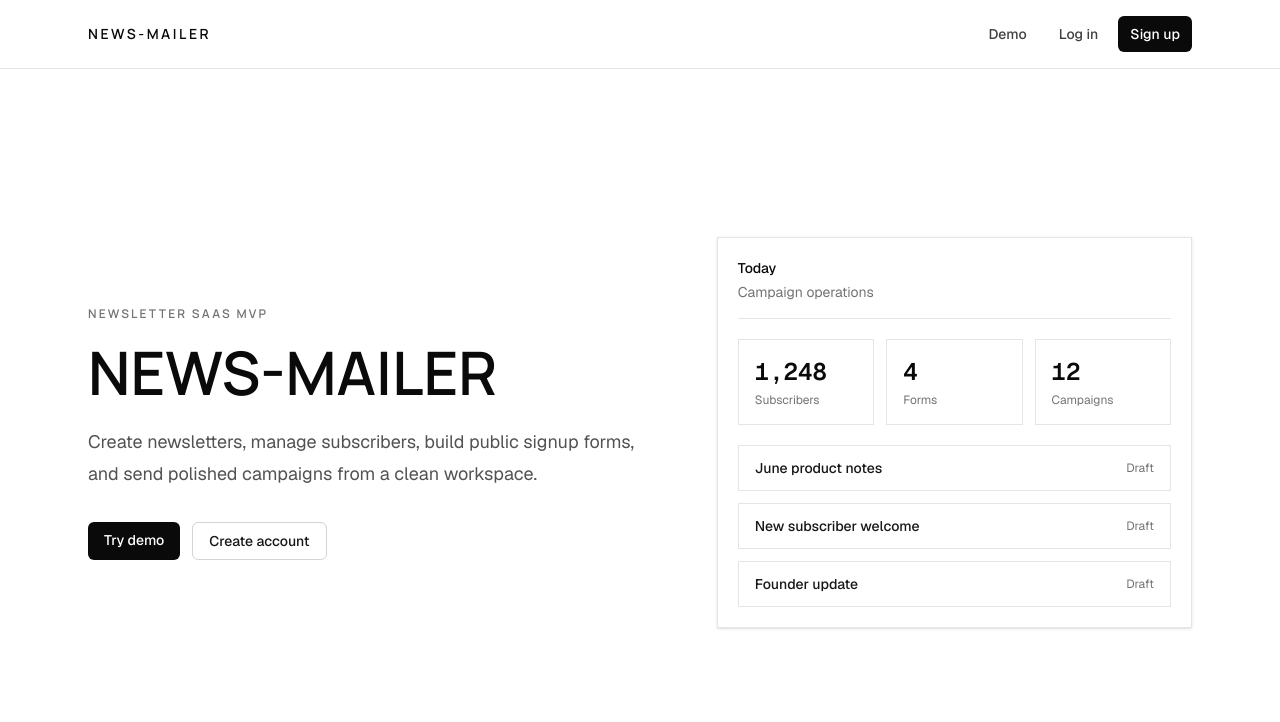
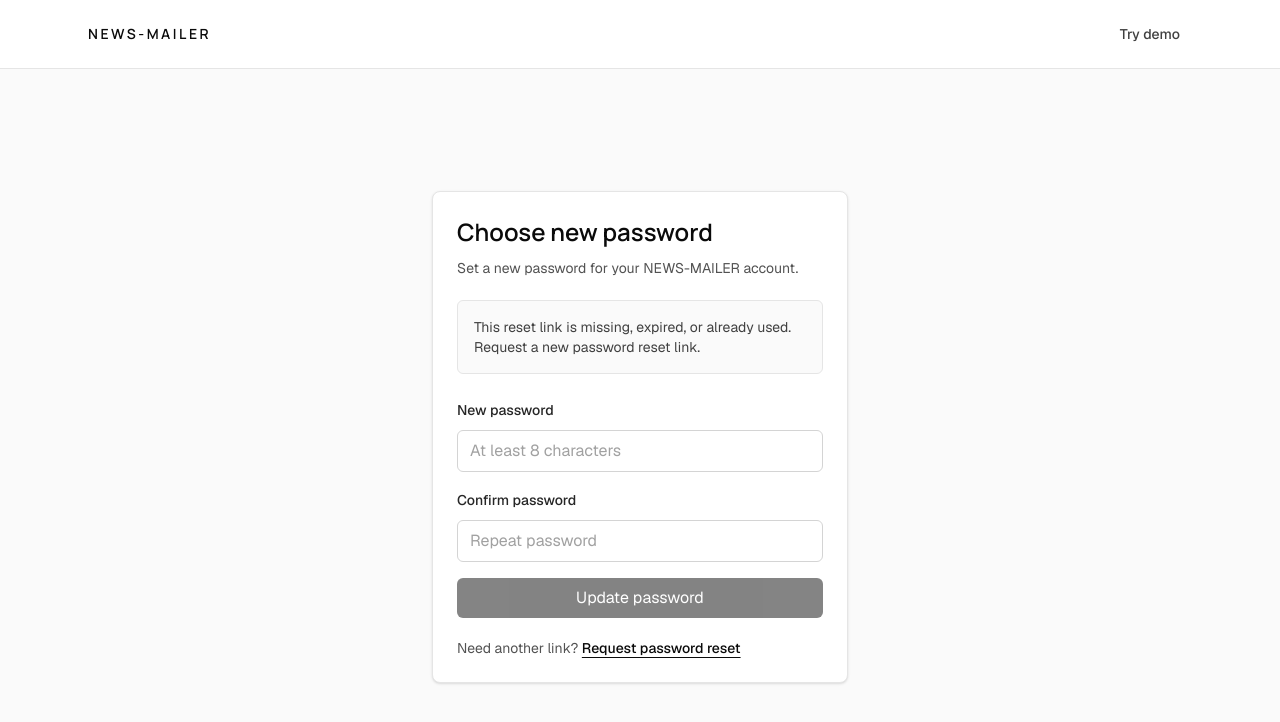
Before and after one commit to AjvorHardi/news-mailer, a React (Vite) app: page /reset-password in a window 1280 px wide. Before the commit this address led to /. Shown: the top 722 px of the page. Built offline with nearby package versions, Linux system fonts and the light colour scheme; no server answers.

Commit message:
feat: add password reset flow

```diff
--- a/src/app/router/AppRouter.tsx
+++ b/src/app/router/AppRouter.tsx
@@ -5,6 +5,8 @@ import { PublicLayout } from '../layouts/PublicLayout';
 import { ProtectedRoute } from './ProtectedRoute';
 import { LoginPage } from '../../features/auth/LoginPage';
 import { RegisterPage } from '../../features/auth/RegisterPage';
+import { ForgotPasswordPage } from '../../features/auth/ForgotPasswordPage';
+import { ResetPasswordPage } from '../../features/auth/ResetPasswordPage';
 import { DemoHomePage } from '../../features/demo/DemoHomePage';
 import { DemoActivityPage } from '../../features/demo/DemoActivityPage';
 import { DemoCampaignsPage } from '../../features/demo/DemoCampaignsPage';
@@ -46,6 +48,8 @@ export function AppRouter() {
       <Route element={<AuthLayout />}>
         <Route path="login" element={<LoginPage />} />
         <Route path="register" element={<RegisterPage />} />
+        <Route path="forgot-password" element={<ForgotPasswordPage />} />
+        <Route path="reset-password" element={<ResetPasswordPage />} />
       </Route>
 
       <Route element={<ProtectedRoute />}>
--- a/src/features/auth/AuthProvider.tsx
+++ b/src/features/auth/AuthProvider.tsx
@@ -78,6 +78,24 @@ export function AuthProvider({ children }: AuthProviderProps) {
 
         return { needsEmailConfirmation: !data.session };
       },
+      requestPasswordReset: async (email: string, redirectTo: string) => {
+        const client = requireSupabaseClient();
+        const { error } = await client.auth.resetPasswordForEmail(email, {
+          redirectTo,
+        });
+
+        if (error) {
+          throw error;
+        }
+      },
+      updatePassword: async (password: string) => {
+        const client = requireSupabaseClient();
+        const { error } = await client.auth.updateUser({ password });
+
+        if (error) {
+          throw error;
+        }
+      },
     }),
     [isLoading, session],
   );
--- /dev/null
+++ b/src/features/auth/ForgotPasswordPage.tsx
@@ -0,0 +1,83 @@
+import { Link } from 'react-router';
+import { useState } from 'react';
+import { useForm } from 'react-hook-form';
+import { zodResolver } from '@hookform/resolvers/zod';
+import { z } from 'zod';
+import { Button } from '../../shared/ui/Button';
+import { Input } from '../../shared/ui/Input';
+import { useAuth } from './authContext';
+
+const forgotPasswordSchema = z.object({
+  email: z.email('Use a valid email address'),
+});
+
+type ForgotPasswordFormInput = z.input<typeof forgotPasswordSchema>;
+type ForgotPasswordFormValues = z.output<typeof forgotPasswordSchema>;
+
+export function ForgotPasswordPage() {
+  const { isConfigured, isLoading, requestPasswordReset } = useAuth();
+  const [authError, setAuthError] = useState<string | null>(null);
+  const [didSubmit, setDidSubmit] = useState(false);
+  const {
+    formState: { errors, isSubmitting },
+    handleSubmit,
+    register,
+  } = useForm<ForgotPasswordFormInput, unknown, ForgotPasswordFormValues>({
+    resolver: zodResolver(forgotPasswordSchema),
+    defaultValues: {
+      email: '',
+    },
+  });
+  const isDisabled = !isConfigured || isLoading || isSubmitting;
+
+  return (
+    <section className="w-full rounded-lg border border-neutral-200 bg-white p-6 shadow-sm">
+      <h1 className="font-display text-2xl font-semibold text-neutral-950">Reset password</h1>
+      <p className="mt-2 text-sm leading-6 text-neutral-600">
+        Enter your account email and we will send a password reset link if the account exists.
+      </p>
+
+      {!isConfigured ? (
+        <div className="mt-5 rounded-md border border-neutral-200 bg-neutral-50 p-4 text-sm text-neutral-700">
+          Supabase is not configured. Add VITE_SUPABASE_URL and VITE_SUPABASE_ANON_KEY to your local env file.
+        </div>
+      ) : null}
+
+      {didSubmit ? (
+        <div className="mt-5 rounded-md border border-neutral-200 bg-neutral-50 p-4 text-sm text-neutral-700">
+          If an account exists for that email, a reset link has been sent.
+        </div>
+      ) : null}
+
+      <form
+        className="mt-6 space-y-4"
+        onSubmit={handleSubmit(async (values) => {
+          setAuthError(null);
+          setDidSubmit(false);
+
+          try {
+            await requestPasswordReset(values.email, `${window.location.origin}/reset-password`);
+            setDidSubmit(true);
+          } catch (error) {
+            setAuthError(error instanceof Error ? error.message : 'Password reset request failed');
+          }
+        })}
+      >
+        <div>
+          <Input label="Email" type="email" placeholder="you@example.com" disabled={isDisabled} {...register('email')} />
+          {errors.email ? <p className="mt-2 text-sm text-red-600">{errors.email.message}</p> : null}
+        </div>
+        {authError ? <p className="text-sm text-red-600">{authError}</p> : null}
+        <Button type="submit" disabled={isDisabled} className="w-full">
+          {isSubmitting ? 'Sending reset link...' : 'Send reset link'}
+        </Button>
+      </form>
+      <p className="mt-5 text-sm text-neutral-600">
+        Remembered it?{' '}
+        <Link to="/login" className="font-medium text-neutral-950 underline underline-offset-4">
+          Log in
+        </Link>
+      </p>
+    </section>
+  );
+}
--- a/src/features/auth/LoginPage.tsx
+++ b/src/features/auth/LoginPage.tsx
@@ -20,6 +20,7 @@ export function LoginPage() {
   const navigate = useNavigate();
   const location = useLocation();
   const [authError, setAuthError] = useState<string | null>(null);
+  const didResetPassword = hasPasswordResetState(location.state);
   const {
     formState: { errors },
     handleSubmit,
@@ -42,6 +43,12 @@ export function LoginPage() {
     <section className="w-full rounded-lg border border-neutral-200 bg-white p-6 shadow-sm">
       <h1 className="font-display text-2xl font-semibold text-neutral-950">Log in</h1>
       <p className="mt-2 text-sm leading-6 text-neutral-600">Use your Supabase Auth email and password.</p>
+
+      {didResetPassword ? (
+        <div className="mt-5 rounded-md border border-neutral-200 bg-neutral-50 p-4 text-sm text-neutral-700">
+          Your password was updated. Log in with the new password.
+        </div>
+      ) : null}
 
       {!isConfigured ? (
         <div className="mt-5 rounded-md border border-neutral-200 bg-neutral-50 p-4 text-sm text-neutral-700">
@@ -67,8 +74,17 @@ export function LoginPage() {
           {errors.email ? <p className="mt-2 text-sm text-red-600">{errors.email.message}</p> : null}
         </div>
         <div>
-          <Input label="Password" type="password" placeholder="Password" disabled={!isConfigured || isLoading} {...register('password')} />
+          <Input
+            label="Password"
+            type="password"
+            placeholder="Password"
+            disabled={!isConfigured || isLoading}
+            {...register('password')}
+          />
           {errors.password ? <p className="mt-2 text-sm text-red-600">{errors.password.message}</p> : null}
+          <Link to="/forgot-password" className="mt-2 inline-block text-sm font-medium text-neutral-950 underline underline-offset-4">
+            Forgot password?
+          </Link>
         </div>
         {authError ? <p className="text-sm text-red-600">{authError}</p> : null}
         <Button type="submit" disabled={!isConfigured || isLoading} className="w-full">
@@ -100,3 +116,7 @@ function getRedirectPath(state: unknown) {
 
   return '/app';
 }
+
+function hasPasswordResetState(state: unknown) {
+  return Boolean(state && typeof state === 'object' && 'passwordReset' in state && state.passwordReset === true);
+}
--- /dev/null
+++ b/src/features/auth/ResetPasswordPage.tsx
@@ -0,0 +1,99 @@
+import { Link, useNavigate } from 'react-router';
+import { useState } from 'react';
+import { useForm } from 'react-hook-form';
+import { zodResolver } from '@hookform/resolvers/zod';
+import { z } from 'zod';
+import { Button } from '../../shared/ui/Button';
+import { Input } from '../../shared/ui/Input';
+import { useAuth } from './authContext';
+
+const resetPasswordSchema = z
+  .object({
+    password: z.string().min(8, 'Password must be at least 8 characters'),
+    confirmPassword: z.string().min(1, 'Confirm your password'),
+  })
+  .refine((values) => values.password === values.confirmPassword, {
+    message: 'Passwords do not match',
+    path: ['confirmPassword'],
+  });
+
+type ResetPasswordFormInput = z.input<typeof resetPasswordSchema>;
+type ResetPasswordFormValues = z.output<typeof resetPasswordSchema>;
+
+export function ResetPasswordPage() {
+  const { isConfigured, isLoading, signOut, updatePassword, user } = useAuth();
+  const navigate = useNavigate();
+  const [authError, setAuthError] = useState<string | null>(null);
+  const {
+    formState: { errors, isSubmitting },
+    handleSubmit,
+    register,
+  } = useForm<ResetPasswordFormInput, unknown, ResetPasswordFormValues>({
+    resolver: zodResolver(resetPasswordSchema),
+    defaultValues: {
+      password: '',
+      confirmPassword: '',
+    },
+  });
+  const canUpdate = Boolean(isConfigured && user);
+  const isDisabled = !canUpdate || isLoading || isSubmitting;
+
+  return (
+    <section className="w-full rounded-lg border border-neutral-200 bg-white p-6 shadow-sm">
+      <h1 className="font-display text-2xl font-semibold text-neutral-950">Choose new password</h1>
+      <p className="mt-2 text-sm leading-6 text-neutral-600">Set a new password for your NEWS-MAILER account.</p>
+
+      {!isConfigured ? (
+        <div className="mt-5 rounded-md border border-neutral-200 bg-neutral-50 p-4 text-sm text-neutral-700">
+          Supabase is not configured. Add VITE_SUPABASE_URL and VITE_SUPABASE_ANON_KEY to your local env file.
+        </div>
+      ) : null}
+
+      {!isLoading && isConfigured && !user ? (
+        <div className="mt-5 rounded-md border border-neutral-200 bg-neutral-50 p-4 text-sm text-neutral-700">
+          This reset link is missing, expired, or already used. Request a new password reset link.
+        </div>
+      ) : null}
+
+      <form
+        className="mt-6 space-y-4"
+        onSubmit={handleSubmit(async (values) => {
+          setAuthError(null);
+
+          try {
+            await updatePassword(values.password);
+            await signOut();
+            navigate('/login', { replace: true, state: { passwordReset: true } });
+          } catch (error) {
+            setAuthError(error instanceof Error ? error.message : 'Password update failed');
+          }
+        })}
+      >
+        <div>
+          <Input label="New password" type="password" placeholder="At least 8 characters" disabled={isDisabled} {...register('password')} />
+          {errors.password ? <p className="mt-2 text-sm text-red-600">{errors.password.message}</p> : null}
+        </div>
+        <div>
+          <Input
+            label="Confirm password"
+            type="password"
+            placeholder="Repeat password"
+            disabled={isDisabled}
+            {...register('confirmPassword')}
+          />
+          {errors.confirmPassword ? <p className="mt-2 text-sm text-red-600">{errors.confirmPassword.message}</p> : null}
+        </div>
+        {authError ? <p className="text-sm text-red-600">{authError}</p> : null}
+        <Button type="submit" disabled={isDisabled} className="w-full">
+          {isSubmitting ? 'Updating password...' : 'Update password'}
+        </Button>
+      </form>
+      <p className="mt-5 text-sm text-neutral-600">
+        Need another link?{' '}
+        <Link to="/forgot-password" className="font-medium text-neutral-950 underline underline-offset-4">
+          Request password reset
+        </Link>
+      </p>
+    </section>
+  );
+}
--- a/src/features/auth/authContext.ts
+++ b/src/features/auth/authContext.ts
@@ -14,6 +14,8 @@ export type AuthContextValue = {
   signIn: (email: string, password: string) => Promise<void>;
   signOut: () => Promise<void>;
   signUp: (email: string, password: string, metadata: SignUpMetadata) => Promise<{ needsEmailConfirmation: boolean }>;
+  requestPasswordReset: (email: string, redirectTo: string) => Promise<void>;
+  updatePassword: (password: string) => Promise<void>;
 };
 
 export const AuthContext = createContext<AuthContextValue | null>(null);
```
